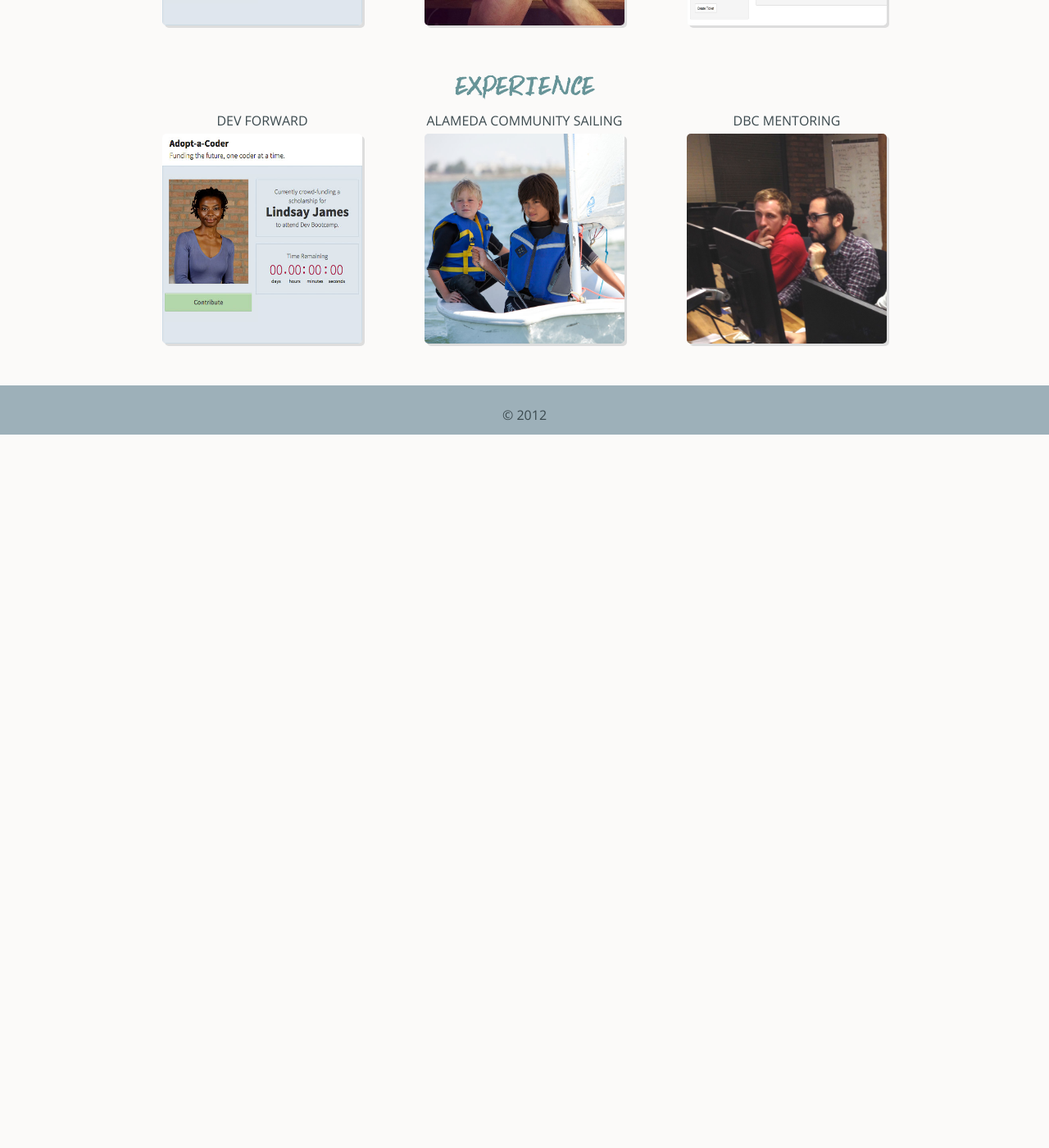
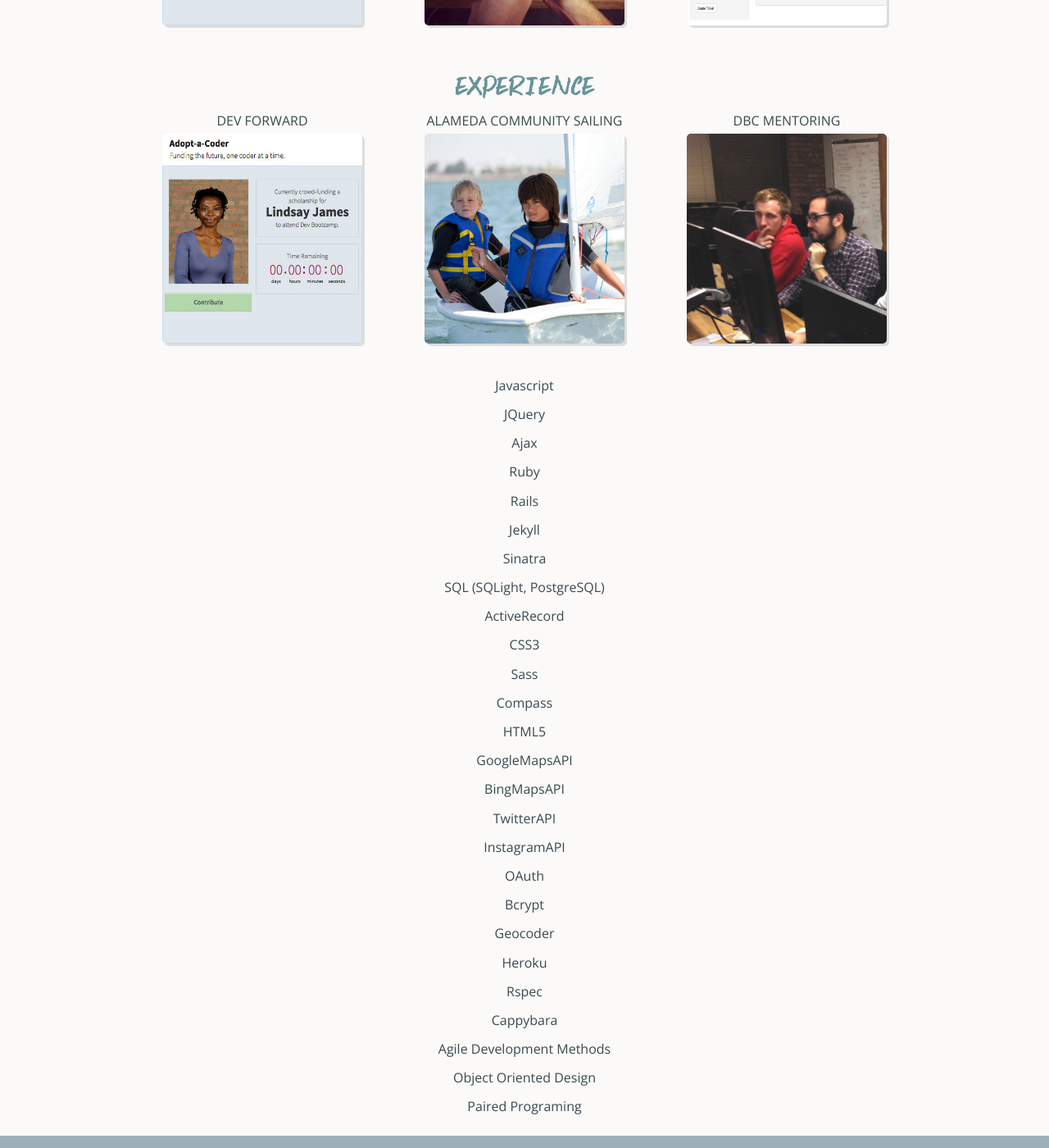
Before and after one commit to kbsail/kbsail-kbsail.github.io, a Jekyll site: the page built from index.html, in a window 1280 px wide and 1400 px high, scrolled down 629 px. Shown: the whole window at 82% size. Built offline with Jekyll 4.4.1, drawn with Linux system fonts in a browser that asks for light colours; some web fonts are replaced; Markdown is read by kramdown in place of the engine named in the settings; before the commit the page ends 1159 px from its top, so only the background shows below that.

Commit message:
added skills to frontpage

```diff
--- a/index.html
+++ b/index.html
@@ -36,3 +36,34 @@ tagline: Web Development Apprentice. Community enthusiast.
     <li><h6>DBC Mentoring</h6><a href="http://devbootcamp.com/get-involved/" target="_blank"><img src="/assets/img/mentoring.jpg" alt="Dev Bootcamp Mentoring"\></a></li>
   </ul>
 </div>
+
+<div class="experience">
+  <ul>
+    <li>Javascript</li>
+    <li>JQuery</li>
+    <li>Ajax</li>
+    <li>Ruby</li>
+    <li>Rails</li>
+    <li>Jekyll</li>
+    <li>Sinatra</li>
+    <li>SQL (SQLight, PostgreSQL)</li>
+    <li>ActiveRecord</li>
+    <li>CSS3</li>
+    <li>Sass</li>
+    <li>Compass</li>
+    <li>HTML5</li>
+    <li>GoogleMapsAPI</li>
+    <li>BingMapsAPI</li>
+    <li>TwitterAPI</li>
+    <li>InstagramAPI</li>
+    <li>OAuth</li>
+    <li>Bcrypt</li>
+    <li>Geocoder</li>
+    <li>Heroku</li>
+    <li>Rspec</li>
+    <li>Cappybara</li>
+    <li>Agile Development Methods</li>
+    <li>Object Oriented Design</li>
+    <li>Paired Programing</li>
+  </ul>
+</div>
```
